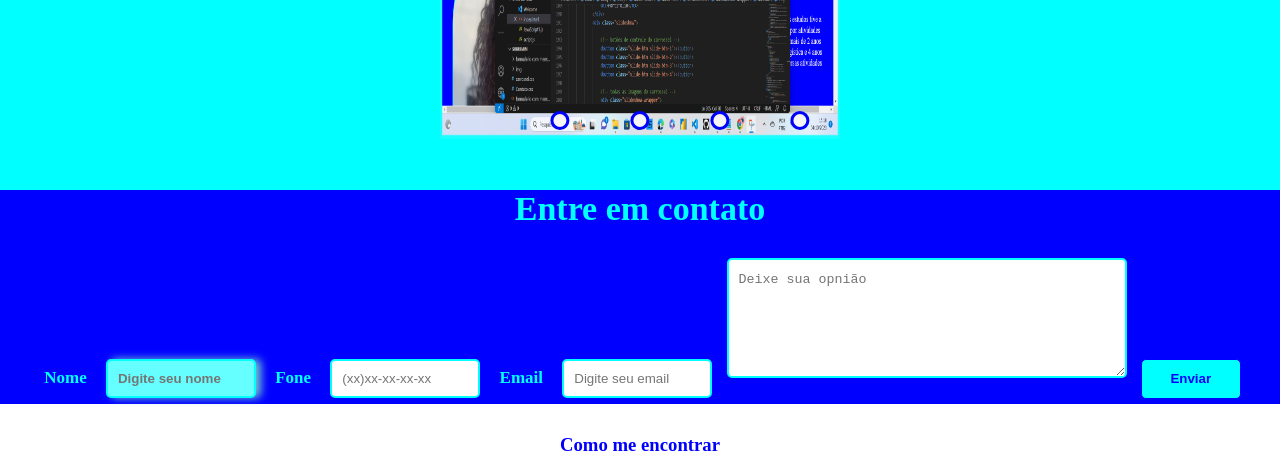
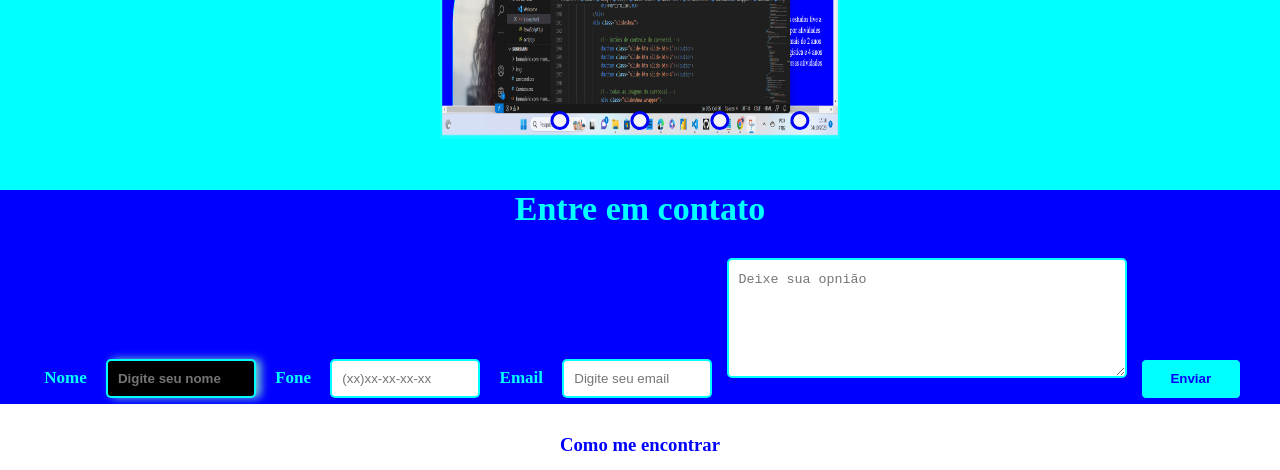
Before and after one commit to elianerbarbosa/sobremim, a plain HTML site: page index.html in a window 1280 px wide. In both pictures the pointer is over the input "Digite seu nome". Shown: the part 3933-4403 px from the top of the page. Drawn offline with Linux system fonts and the light colour scheme.

Commit message:
Update Contato.css

```diff
--- a/Contato.css
+++ b/Contato.css
@@ -36,7 +36,7 @@ input, textarea {
 input:hover, textarea:hover, input:focus, textarea:focus {
     border-color: aqua;
     box-shadow: 5px 0px 9px rgb(114, 200, 205);
-    background-color: #66FFFF;
+    background-color: black ;
     color: black;
     font-weight: bold;
 
```
